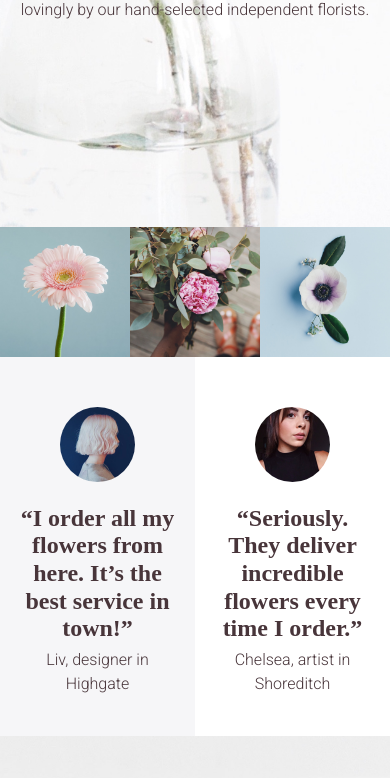
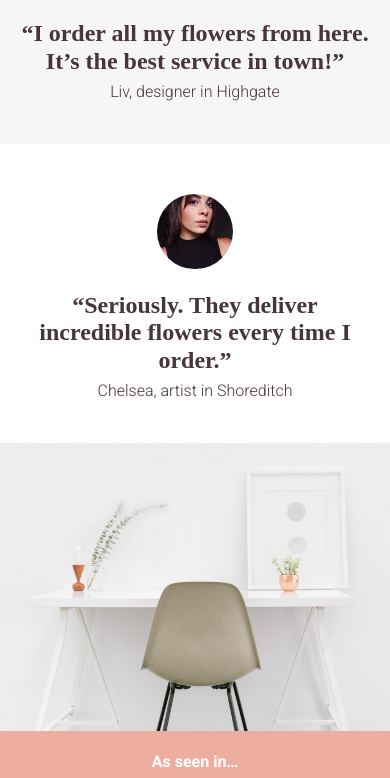
Before and after one commit to mbalandari/sh3-florist, a plain HTML site: page index.html in a window 390 px wide. Shown: the part 618-1396 px from the top of the page. Drawn offline with Linux system fonts and the light colour scheme; a web font is replaced by a local one.

Commit message:
add responsive style first part

```diff
--- a/style.css
+++ b/style.css
@@ -158,3 +158,24 @@ footer p {
     color: #f6f6f8;
     font-weight: 700;
 }
+
+@media (max-width: 720px) {
+    .hero {
+        padding-top: 5rem;
+        padding-bottom: 5rem;
+    }
+
+    .hero h2 {
+        font-size: 2rem;
+        margin-bottom: 0.3rem;
+    }
+
+    .chair {
+        height: 18rem;
+    }
+
+    .quotes div {
+        float: none;
+        width: auto;
+    }
+}
```
